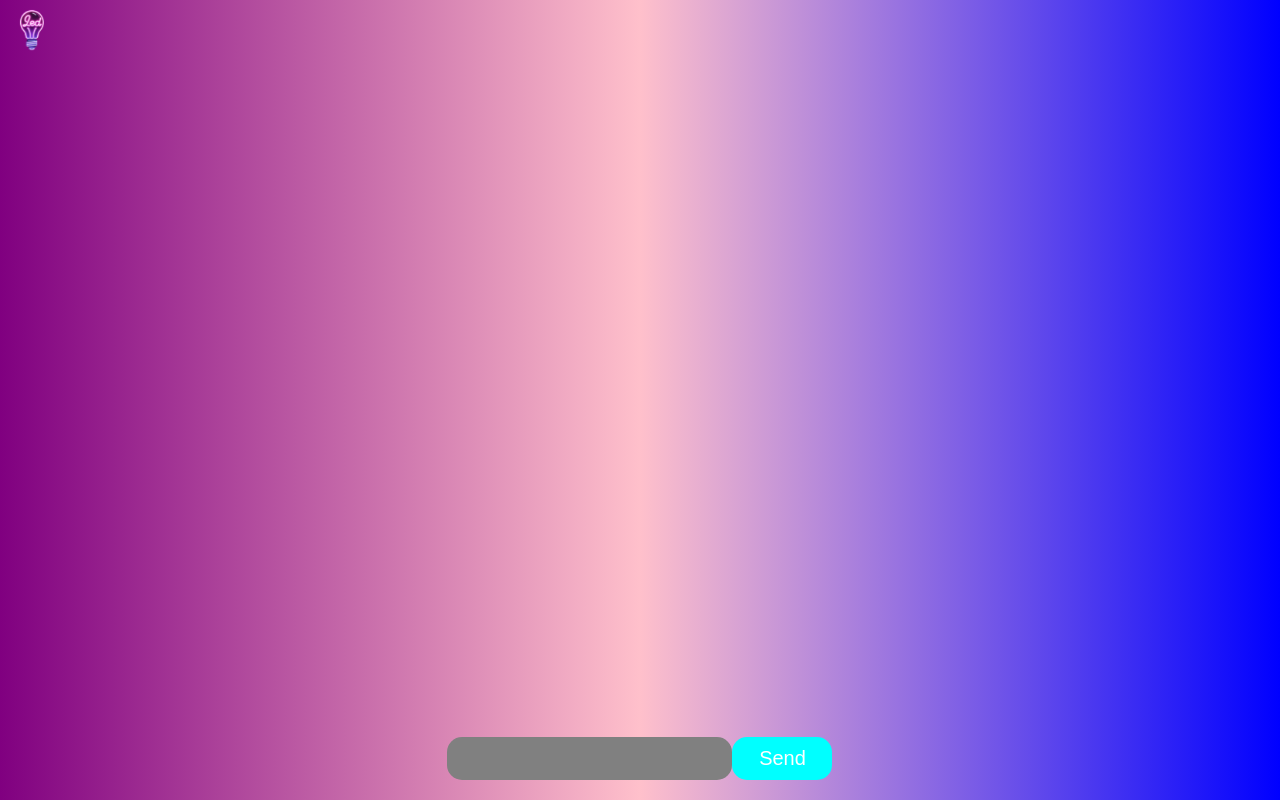
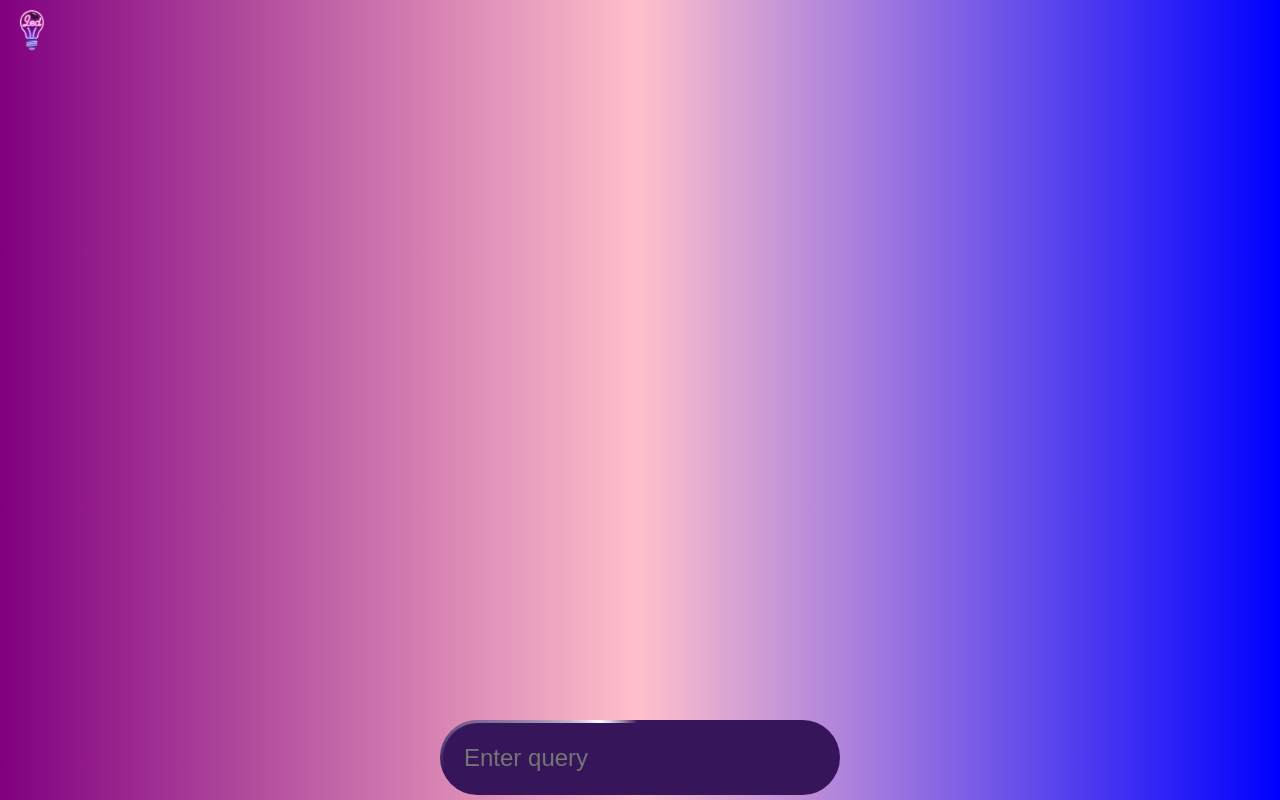
Before and after one commit to benninghoven/fullyhacks-2024, a React (Create React App) app in the folder frontend/my-app/: page / in a window 1280 px wide. Built offline with nearby package versions, Linux system fonts and the light colour scheme; the HTML template or start-up script is replaced by a standard one.

Commit message:
added fancy bar and moved

```diff
--- a/frontend/my-app/src/components/ChatHistory/ChatHistory.css
+++ b/frontend/my-app/src/components/ChatHistory/ChatHistory.css
@@ -7,6 +7,7 @@
     width: 100%;
     overflow-y: auto;
     scrollbar-width: thin;
+    margin-bottom: 75px;
     scrollbar-color: rgba(155, 155, 155, 0.7) transparent;
 }
 
--- a/frontend/my-app/src/components/ChatInput/ChatInput.css
+++ b/frontend/my-app/src/components/ChatInput/ChatInput.css
@@ -11,7 +11,7 @@
       border: none;
       border-radius: 15px;
       font-size: 20px;
-    background-color: gray;
+      /* background-color: gray; */
   }
 
   .chat__input button {
@@ -19,8 +19,7 @@
       padding: 10px;
       border: none;
       border-radius: 15px;
-    background-color: cyan;
-    color: white;
+      /* color: white; */
       cursor: pointer;
       font-size: 20px;
   }
@@ -28,5 +27,68 @@
   .chat__input form {
       max-width: 200px; /* This will prevent the input form from expanding beyond 200px */
       align-items: flex-end;
-    border-color: transparent;
+      /* border-color: transparent; */
   }
+
+  /* START Custom code for the input bar*/
+
+  .fancy {
+      --offset: 3px;
+      background: rgb(55, 21, 90);
+      border-radius: 50px;
+      position: fixed;
+      bottom: 5px; /* Position the form at the bottom */
+      left: 50%; /* Position the form in the middle horizontally */
+      transform: translate(-50%, 0);
+      height: 75px;
+      width: 400px;
+      max-width: 100%;
+      overflow: hidden;
+  }
+
+  /* Conic gradient */
+  .fancy::before {
+      content: '';
+      background: conic-gradient(transparent 270deg, white, transparent);
+      position: absolute;
+      top: 50%;
+      left: 50%;
+      transform: translate(-50%, -50%);
+      aspect-ratio: 1;
+      width: 100%;
+      animation: rotate 2s linear infinite;
+  }
+
+  /* Overlay */
+  .fancy::after {
+      content: '';
+      background: inherit;
+      border-radius: inherit;
+      position: absolute;
+      inset: var(--offset);
+      height: calc(100% - 2 * var(--offset));
+      width: calc(100% - 2 * var(--offset));
+  }
+
+  .fancy input {
+      background: transparent;
+      color: white;
+      font-size: 1.5rem;
+      position: absolute;
+      inset: 0;
+      z-index: 10;
+      padding: 1.5rem;
+      border: transparent;
+  }
+
+  @keyframes rotate {
+      from {
+          transform: translate(-50%, -50%) scale(1.4) rotate(0turn);
+      }
+
+      to {
+          transform: translate(-50%, -50%) scale(1.4) rotate(1turn);
+      }
+  }
+
+  /* END Custom code for the input bar*/
--- a/frontend/my-app/src/components/ChatInput/ChatInput.js
+++ b/frontend/my-app/src/components/ChatInput/ChatInput.js
@@ -3,9 +3,8 @@ import './ChatInput.css'
 
 const ChatInput = ({input, setInput, sendMessage}) => {
   return (
-    <form className="chat__input">
-        <input value={input} onChange={(e) => setInput(e.target.value)} />
-        <button type="submit" onClick={sendMessage}>Send</button>
+    <form className="fancy" onSubmit={sendMessage}>
+        <input value={input} onChange={(e) => setInput(e.target.value)} placeholder="Enter query" />
     </form>
   )
 }
```
Also changed, not shown: 1 other file (tests, documents, lock files or other folders). Lines whose indentation alone changed are shown as unchanged.
